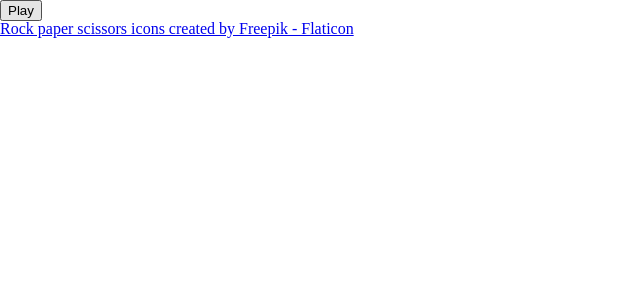
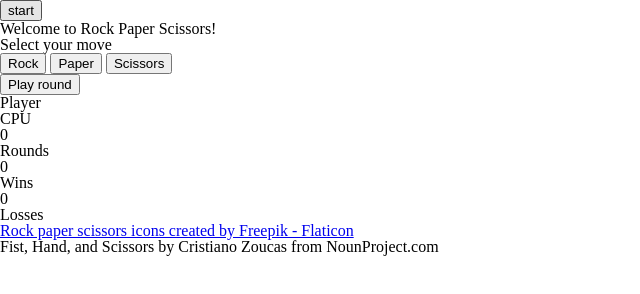
Before and after one commit to stedman-p/rock-paper-scissors, a plain HTML site: page index.html in a window 1280 px wide. Shown: the whole page, without its empty margins (0-640 px from the left). Drawn offline with Linux system fonts and the light colour scheme.

Commit message:
layout html`

```diff
--- a/index.html
+++ b/index.html
@@ -10,9 +10,40 @@
     <link rel="icon" href="favicon.ico" type="image/x-icon">
 </head>
 <body>
-    <button id="play">Play</button>
+    <button id="start">start</button>
+    <div class="game toggle">
+        <h3 class="toggle">Welcome to Rock Paper Scissors!</h3>
+        <p class="toggle">Select your move</p>
+        <fieldset class="toggle">
+            <button id="rock-btn"class="toggle">Rock</button>
+            <button id="paper-btn"class="toggle">Paper</button>
+            <button id="scissors-btn"class="toggle">Scissors</button>
+        </fieldset>
+        <button id="play">Play round</button>
+    </div>
+    <div id="results">
+        <div id="choices">
+            <div id="player">Player</div>
+            <div id="cpu">CPU</div>
+        </div>
+        <div id="info">
+            <div id="rounds">
+                <p id="round-p">0</p>
+                <p>Rounds</p>
+            </div>
+            <div id="wins">
+                <p id="wins-p">0</p>
+                <p>Wins</p>
+            </div>
+            <div id="losses">
+                <p id="losses-p">0</p>
+                <p>Losses</p>
+            </div>
+        </div>
+    </div>
     <footer>
         <a href="https://www.flaticon.com/free-icons/rock-paper-scissors" title="rock paper scissors icons">Rock paper scissors icons created by Freepik - Flaticon</a>
+        <p>Fist, Hand, and Scissors by Cristiano Zoucas from NounProject.com</p>
     </footer>
 </body>
 </html>
```
